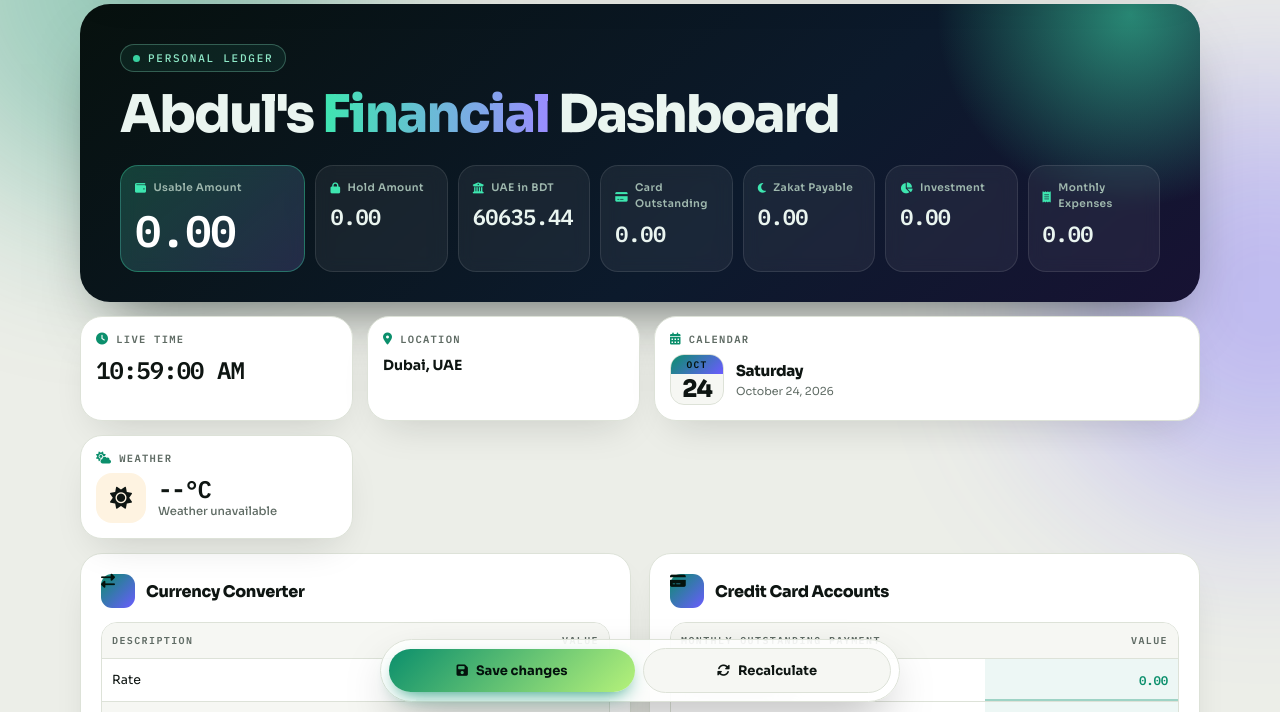
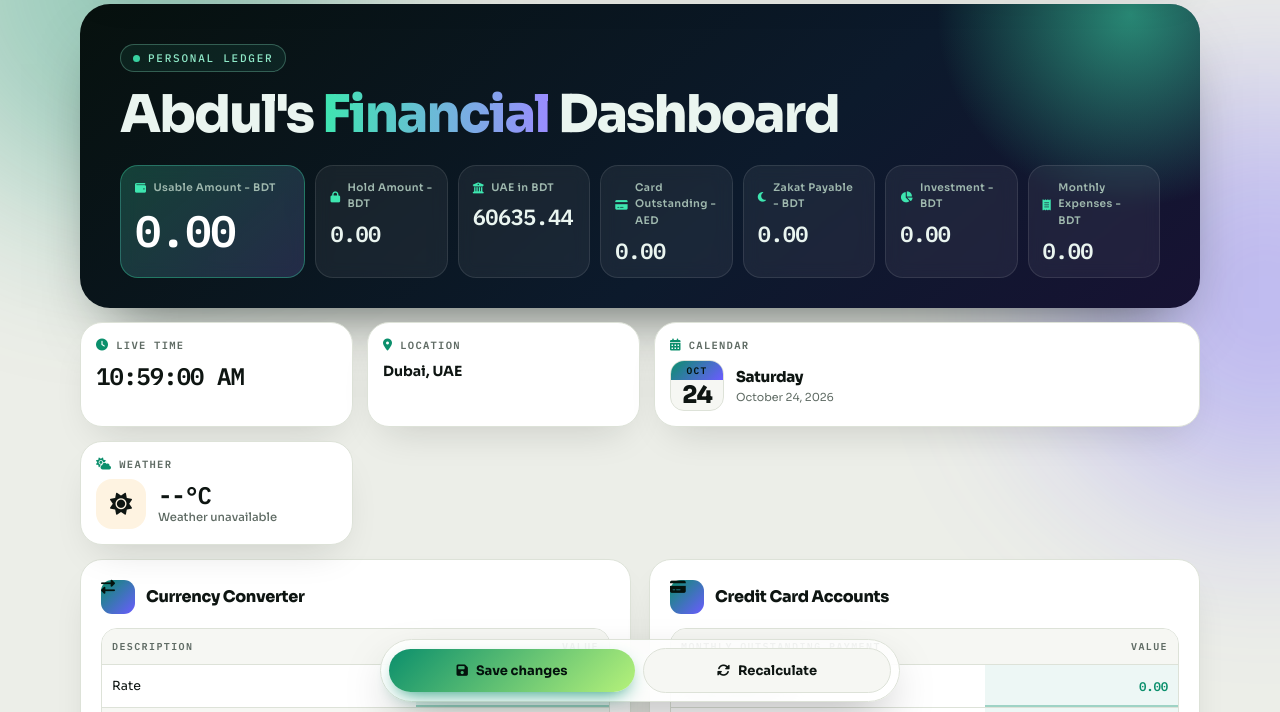
Before and after one commit to aawal86/accounts, a plain HTML site: page index.html in a window 1280 px wide. Shown: the part 84-796 px from the top of the page. Drawn offline with Linux system fonts and the light colour scheme; no server answers; a web font is replaced by a local one.

Commit message:
Update financial dashboard labels for clarity

```diff
--- a/index.html
+++ b/index.html
@@ -130,13 +130,13 @@ tr:hover .ri{transform:scale(1.12) rotate(-6deg);background:var(--accent);color:
         <span class="kicker"><span class="dot"></span>Personal ledger</span>
         <h1>Abdul's <span>Financial</span> Dashboard</h1>
         <div class="snap-grid">
-            <div class="snap main"><small><i class="fas fa-wallet"></i>Usable Amount</small><b id="snapUsable">0.00</b></div>
-            <div class="snap"><small><i class="fas fa-lock"></i>Hold Amount</small><b id="snapHold">0.00</b></div>
+            <div class="snap main"><small><i class="fas fa-wallet"></i>Usable Amount - BDT</small><b id="snapUsable">0.00</b></div>
+            <div class="snap"><small><i class="fas fa-lock"></i>Hold Amount - BDT</small><b id="snapHold">0.00</b></div>
             <div class="snap"><small><i class="fas fa-building-columns"></i>UAE in BDT</small><b id="snapUae">0.00</b></div>
-            <div class="snap"><small><i class="fas fa-credit-card"></i>Card Outstanding</small><b id="snapCc">0.00</b></div>
-            <div class="snap"><small><i class="fas fa-moon"></i>Zakat Payable</small><b id="snapZakat">0.00</b></div>
-            <div class="snap"><small><i class="fas fa-chart-pie"></i>Investment</small><b id="snapInvestment">0.00</b></div>
-            <div class="snap"><small><i class="fas fa-receipt"></i>Monthly Expenses</small><b id="snapExpenses">0.00</b></div>
+            <div class="snap"><small><i class="fas fa-credit-card"></i>Card Outstanding -AED</small><b id="snapCc">0.00</b></div>
+            <div class="snap"><small><i class="fas fa-moon"></i>Zakat Payable - BDT</small><b id="snapZakat">0.00</b></div>
+            <div class="snap"><small><i class="fas fa-chart-pie"></i>Investment - BDT</small><b id="snapInvestment">0.00</b></div>
+            <div class="snap"><small><i class="fas fa-receipt"></i>Monthly Expenses - BDT</small><b id="snapExpenses">0.00</b></div>
         </div>
     </header>
     <div class="widgets-grid">
```
